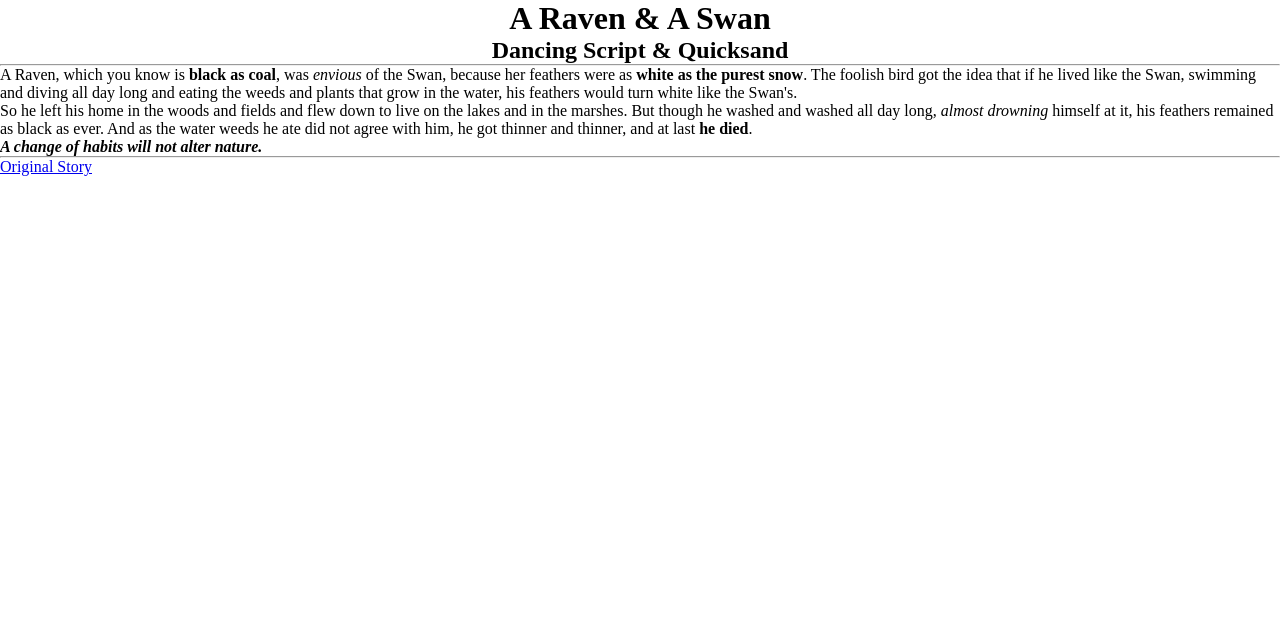
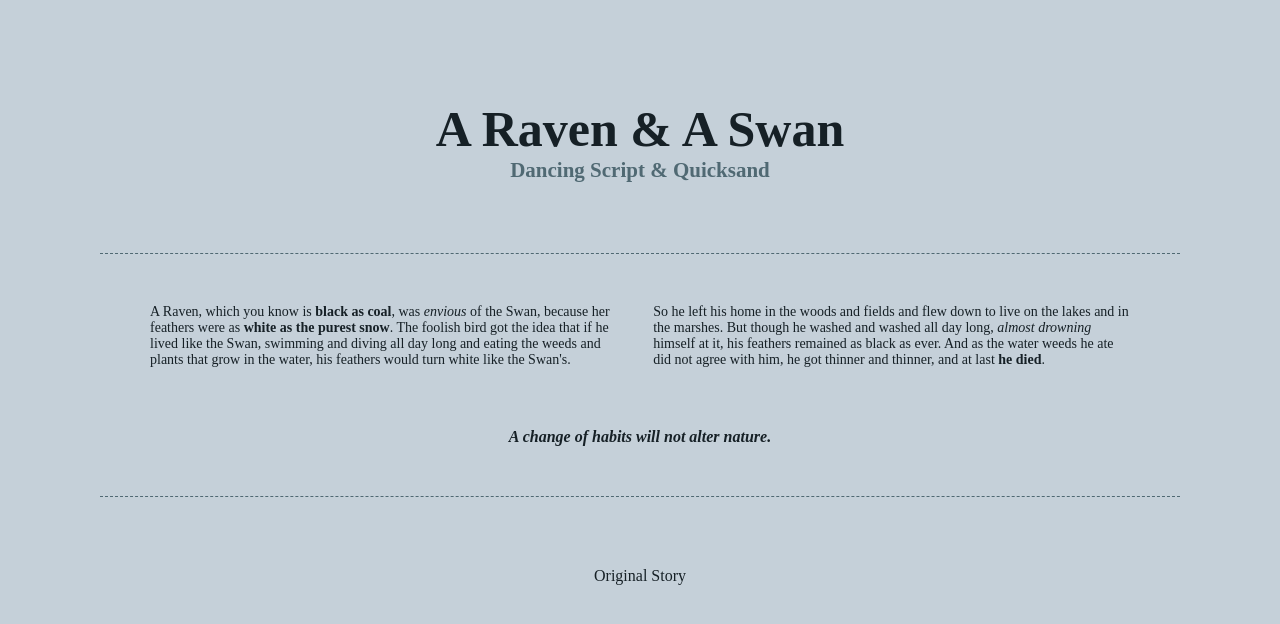
Before and after one commit to JazlynJolie/ex11-grc365, a plain HTML site: page index.html in a window 1280 px wide. Drawn offline with Linux system fonts and the light colour scheme.

Commit message:
a: link colors, . container display: flex

```diff
--- a/style.css
+++ b/style.css
@@ -4,15 +4,67 @@
   box-sizing: border-box;
 }
 
-hr.dotted {
-  border-top: 2.5px dotted #bbb;
-  margin: 50px 0px;
+body {
+  background-color: #C5D0D9;
+}
+
+hr {
+  border-top: 1.5px dashed #506973;
+  border-bottom: 0px;
+  border-left: 0px;
+  border-right: 0px;
+  margin: 50px 100px;
+  border-width: 1.2px;
 }
 
 h1 {
   text-align: center;
+  font-size: 50px;
+  color: #162026;
+  margin: 100px 0px 0px;
 }
 
 h2 {
   text-align: center;
+  font-size: 21px;
+  color: #506973;
+  margin: 0px 0px 70px;
 }
+
+.container {
+  display: flex;
+  justify-content: center;
+  gap: 20px;
+  margin:0px 150px 0px;
+  color: #162026;
+  font-size: 14px;
+}
+
+.last {
+  text-align: center;
+  font-size: 16px;
+  color: #162026;
+  margin: 60px 150px 0px;
+}
+
+footer {
+  text-align: center;
+  margin-top: 70px;
+}
+
+a:link {
+  color: #162026;
+  text-decoration: none;
+}
+
+a:visited {
+  color: #162026;
+}
+
+a:hover {
+  color: #506973;
+}
+
+a:active{
+  color: #162026;
+}
```
